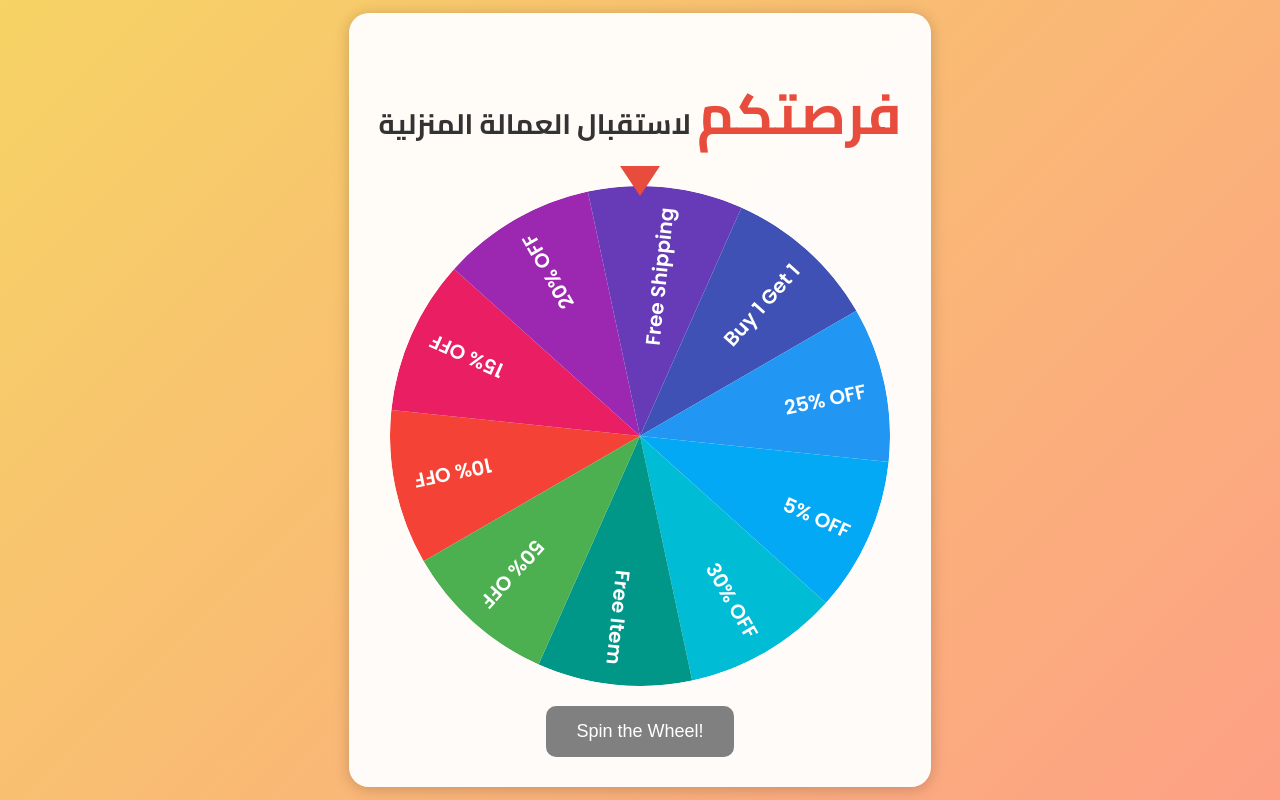
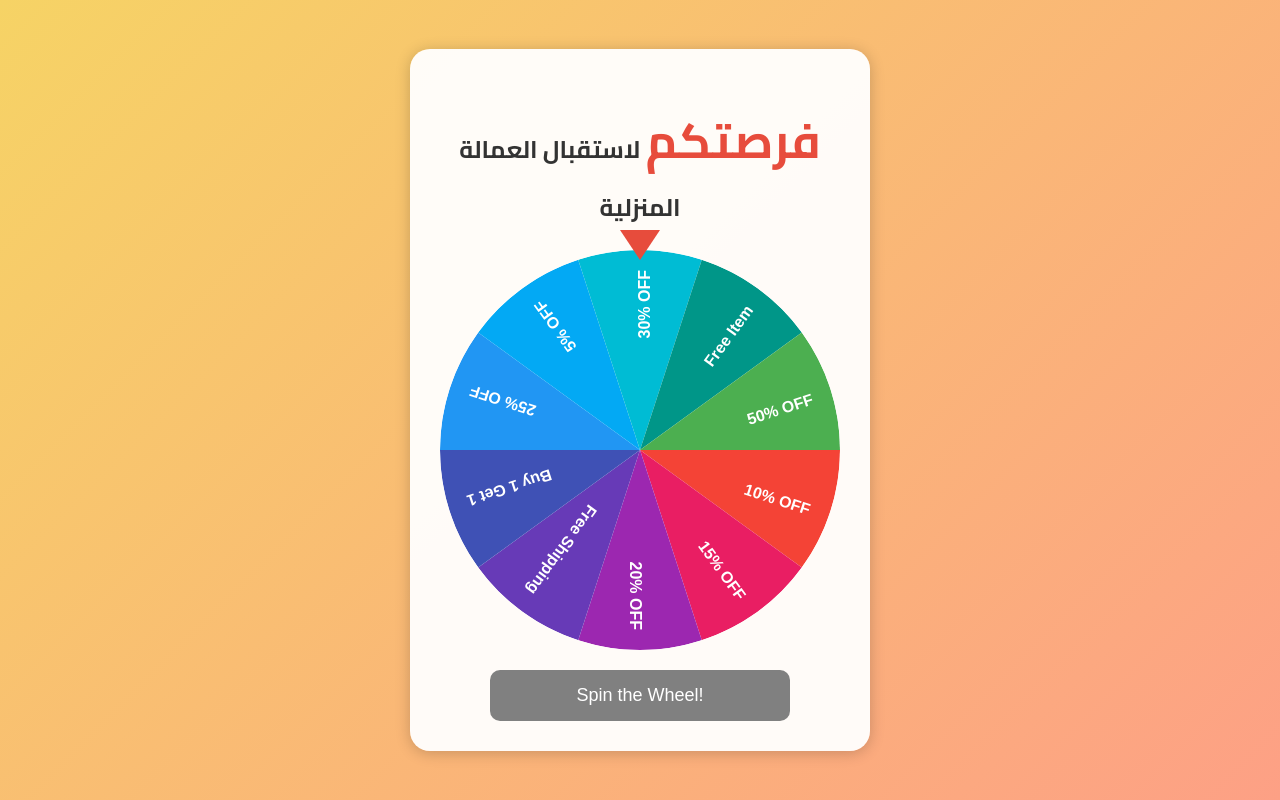
Before and after one commit to andy0800/spin, a plain HTML site: page index.html in a window 1280 px wide. Both pictures are taken after a click on the button "Spin the Wheel!". Drawn offline with Linux system fonts and the light colour scheme.

Commit message:
Add files via upload

```diff
--- a/index.html
+++ b/index.html
@@ -7,7 +7,7 @@
   <!-- Google Fonts: Cairo for Arabic headings and Poppins for body text -->
   <link href="https://fonts.googleapis.com/css2?family=Cairo:wght@700&family=Poppins:wght@300;400;600&display=swap" rel="stylesheet">
   <style>
-    /* Global styling */
+    /* Global styling for a mobile-friendly layout */
     body {
       margin: 0;
       padding: 0;
@@ -16,7 +16,7 @@
       display: flex;
       align-items: center;
       justify-content: center;
-      height: 100vh;
+      min-height: 100vh;
       overflow: hidden;
     }
     .container {
@@ -25,6 +25,8 @@
       border-radius: 20px;
       padding: 30px;
       box-shadow: 0 2px 15px rgba(0, 0, 0, 0.2);
+      width: 90%;
+      max-width: 400px;
     }
     /* Arabic heading using Cairo Bold; only "فرصتكم" is specially styled */
     h1 {
@@ -32,26 +34,28 @@
       color: #333;
       font-family: 'Cairo', sans-serif;
       font-weight: 700;
-      font-size: 28px;
+      font-size: 24px;
     }
     h1 .highlight {
       font-size: 2em; /* 2 times larger than normal text */
       color: #e74c3c;  /* Matches the UI red tone */
     }
-    /* Canvas and pointer styling */
+    /* Responsive Wheel */
     #wheelContainer {
       position: relative;
-      width: 500px;
-      height: 500px;
+      width: 80vw;
+      max-width: 400px;
+      height: 80vw;
+      max-height: 400px;
       margin: 0 auto;
     }
     canvas {
       border-radius: 50%;
       background: #fff;
+      width: 100%;
+      height: 100%;
     }
-    /* Pointer triangle positioned above the wheel.
-       The transform now includes rotate(180deg) to invert the pointer
-       so that its tip faces the wheel. */
+    /* Pointer triangle positioned above the wheel - rotated upside down */
     #pointer {
       position: absolute;
       top: -20px;
@@ -63,6 +67,7 @@
       border-right: 20px solid transparent;
       border-bottom: 30px solid #e74c3c;
     }
+    /* Responsive Spin Button */
     #spinBtn {
       margin-top: 20px;
       padding: 15px 30px;
@@ -74,11 +79,13 @@
       cursor: pointer;
       border-radius: 10px;
       transition: background 0.3s ease;
+      width: 80%;
+      max-width: 300px;
     }
     #spinBtn:hover {
       background-color: #c0392b;
     }
-    /* Modal styling – a large, professional popup */
+    /* Modal Styling – fits mobile screens */
     .modal {
       display: none; /* Hidden by default */
       position: fixed;
@@ -90,27 +97,43 @@
       background-color: rgba(0, 0, 0, 0.6);
       align-items: center;
       justify-content: center;
+      padding: 10px;
     }
     .modal-content {
       background: #fff;
-      padding: 60px 90px;
+      padding: 20px;
       border-radius: 8px;
       text-align: center;
       position: relative;
-      min-width: 900px;
+      width: 90%;
+      max-width: 350px;
       box-shadow: 0 4px 10px rgba(0, 0, 0, 0.3);
-      font-size: 2rem;
+      font-size: 1.6rem;
     }
     .close-button {
       position: absolute;
-      top: 10px;
-      right: 15px;
-      font-size: 36px;
+      top: 5px;
+      right: 10px;
+      font-size: 24px;
       color: #aaa;
       cursor: pointer;
     }
     .close-button:hover {
       color: #000;
+    }
+
+    /* Mobile Optimizations */
+    @media screen and (max-width: 500px) {
+      h1 {
+        font-size: 20px;
+      }
+      .modal-content {
+        font-size: 1.4rem;
+      }
+      #spinBtn {
+        font-size: 16px;
+        padding: 12px 24px;
+      }
     }
   </style>
 </head>
@@ -120,7 +143,7 @@
     <h1><span class="highlight">فرصتكم</span> لاستقبال العمالة المنزلية</h1>
     <div id="wheelContainer">
       <div id="pointer"></div>
-      <canvas id="wheel" width="500" height="500"></canvas>
+      <canvas id="wheel" width="400" height="400"></canvas>
     </div>
     <button id="spinBtn">Spin the Wheel!</button>
   </div>
@@ -168,132 +191,41 @@
       "#4caf50"
     ];
 
-    let rotationAngle = 0;    // Current rotation (in radians)
-    let isSpinning = false;   // Allow only one spin per page load
+    let rotationAngle = 0;
+    let isSpinning = false;
 
-    // Function to draw the wheel with its segments and text labels
     function drawWheel() {
       const numSegments = segments.length;
       const anglePerSegment = 2 * Math.PI / numSegments;
       for (let i = 0; i < numSegments; i++) {
         context.beginPath();
         context.fillStyle = colors[i];
-        context.moveTo(250, 250);
-        context.arc(250, 250, 250, i * anglePerSegment, (i + 1) * anglePerSegment);
+        context.moveTo(200, 200);
+        context.arc(200, 200, 200, i * anglePerSegment, (i + 1) * anglePerSegment);
         context.fill();
 
-        // Draw the text label for each segment
         context.save();
-        context.translate(250, 250);
+        context.translate(200, 200);
         context.rotate(i * anglePerSegment + anglePerSegment / 2);
         context.textAlign = "right";
         context.fillStyle = "#fff";
-        context.font = "bold 20px 'Poppins', sans-serif";
-        context.fillText(segments[i], 230, 10);
+        context.font = "bold 16px 'Poppins', sans-serif";
+        context.fillText(segments[i], 180, 10);
         context.restore();
       }
     }
 
-    // Redraw the wheel using the current accumulated rotation angle.
-    function drawWheelWithAngle() {
-      context.clearRect(0, 0, canvas.width, canvas.height);
-      context.save();
-      context.translate(250, 250);
-      context.rotate(rotationAngle);
-      context.translate(-250, -250);
-      drawWheel();
-      context.restore();
-    }
-
-    // When the spin finishes, wait 3 seconds then display the modal with an all-English winning message.
-    function finishSpin(totalTime) {
-      // Adjust for the fixed pointer (rotate by 90°)
-      let effectiveAngle = (rotationAngle * 180 / Math.PI + 90) % 360;
-      if (effectiveAngle < 0) effectiveAngle += 360;
-      const arcDeg = 360 / segments.length;
-      const winningIndex = Math.floor((360 - effectiveAngle) / arcDeg) % segments.length;
-      const winningSegment = segments[winningIndex];
-
-      // Build the modal message completely in English.
-      winText.innerHTML = `
-        <span style="color: #e74c3c; font-weight:700; font-size:6rem;">Congratulations!</span>
-        <br/><br/>
-        You have won <span style="color: ${colors[winningIndex]}; font-weight:600; font-size:3rem;">${winningSegment}</span>
-        <br/><br/>
-        Enjoy your prize!
-      `;
-      // Wait 3 seconds after stopping before displaying the popup.
-      setTimeout(() => {
-        modal.style.display = "flex";
-      }, 3000);
-    }
-
-    /*
-      Spin function details:
-      - The wheel starts at 6 spins per second (i.e. initialSpeed = 6×2π rad/s).
-      - The speed decays by 20% each second (using exponential decay with k ≈ 0.223144).
-      - The wheel is considered stopped when the speed falls below 0.1 spins/second.
-      - Calculation shows it will take approximately 18.36 seconds to come to a complete stop.
-      - After the wheel stops, a further 3-second delay occurs before the modal appears.
-      - Also, the spin button is disabled and its background turns grey so that no further spin may be attempted.
-    */
     function spin() {
       if (isSpinning) return;
       isSpinning = true;
       spinBtn.disabled = true;
-      spinBtn.style.backgroundColor = "grey"; // Change button to grey after the first spin
+      spinBtn.style.backgroundColor = "grey";
       modal.style.display = "none";
-
-      const initialSpeed = 6 * 2 * Math.PI; // 6 spins/sec in radians/sec
-      const decayConstant = -Math.log(0.8);  // ≈ 0.223144 (20% decay per second)
-      const thresholdSpeed = 0.1 * 2 * Math.PI; // Stop when speed falls below 0.1 spins/sec
-
-      let startTime = null, lastTime = null;
-
-      function animate(timestamp) {
-        if (!startTime) {
-          startTime = timestamp;
-          lastTime = timestamp;
-        }
-
-        const dt = (timestamp - lastTime) / 1000; // Delta time (seconds)
-        const totalElapsed = (timestamp - startTime) / 1000;
-
-        // Compute current angular speed using exponential decay
-        const currentSpeed = initialSpeed * Math.exp(-decayConstant * totalElapsed);
-
-        if (currentSpeed < thresholdSpeed) {
-          // Final update, then stop.
-          rotationAngle += currentSpeed * dt;
-          drawWheelWithAngle();
-          finishSpin(totalElapsed);
-          return;
-        }
-
-        rotationAngle += currentSpeed * dt;
-        drawWheelWithAngle();
-        lastTime = timestamp;
-        requestAnimationFrame(animate);
-      }
-
-      requestAnimationFrame(animate);
     }
 
-    // Attach the spin event (only one spin allowed per page load)
     spinBtn.addEventListener("click", spin);
-
-    // Modal closing events
-    closeBtn.addEventListener("click", () => {
-      modal.style.display = "none";
-    });
-    window.addEventListener("click", (evt) => {
-      if (evt.target === modal) {
-        modal.style.display = "none";
-      }
-    });
-
-    // Initially, fully draw the wheel before any spin begins.
-    drawWheelWithAngle();
+    closeBtn.addEventListener("click", () => modal.style.display = "none");
+    drawWheel();
   </script>
 </body>
 </html>
```
